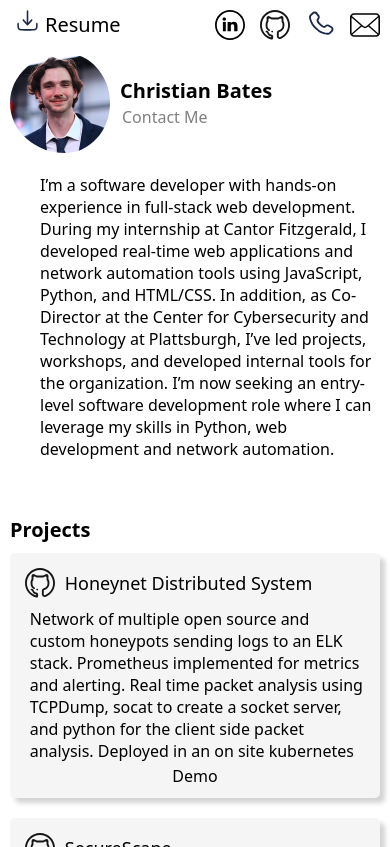
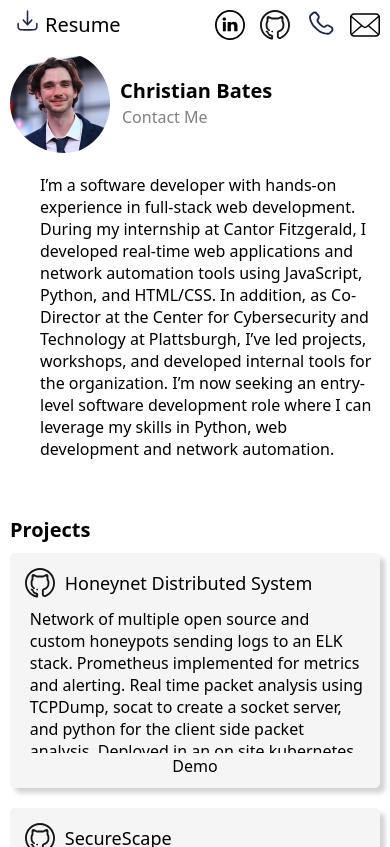
Before and after one commit to cjbates02/Personal-Website, a React (Create React App) app in the folder frontend/: page / in a window 390 px wide. Built offline with nearby package versions, Linux system fonts and the light colour scheme.

Commit message:
reduced project desc height on mobile devices.

```diff
--- a/frontend/src/style.css
+++ b/frontend/src/style.css
@@ -353,7 +353,7 @@ a {
   padding-left: 10px;
   padding-right: 5px;
   padding-top: 5px;
-  height: 155px;
+  height: 100px;
   overflow-y: auto;
 }
 
@@ -572,6 +572,10 @@ a {
     font-size: 16px;
   }
 
+  .project-desc {
+    height: 145px;
+  }
+
   .content-container {
     display: block;
     overflow: auto;
```
Also changed, not shown: 6 other files (tests, documents, lock files or other folders).
